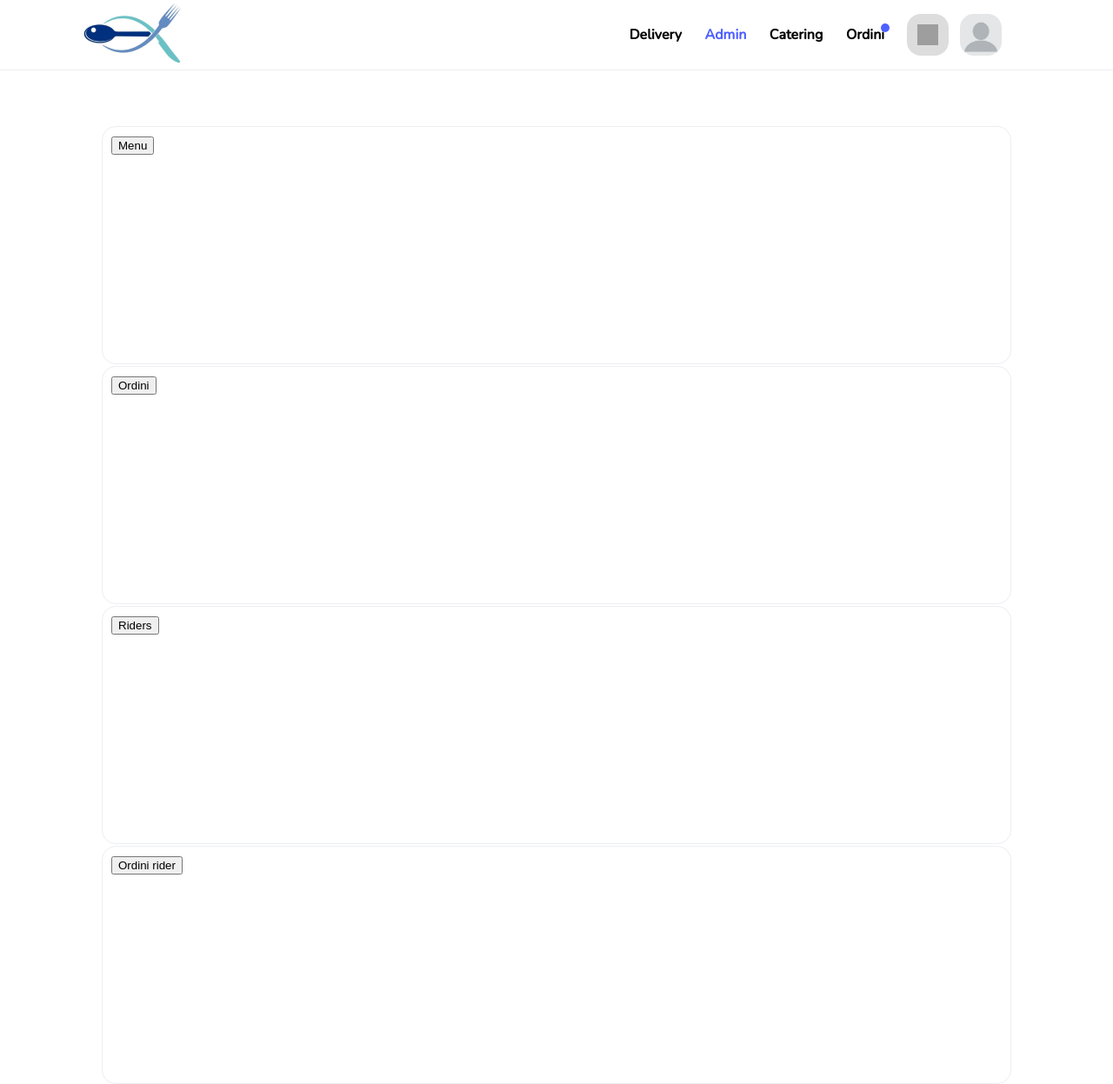
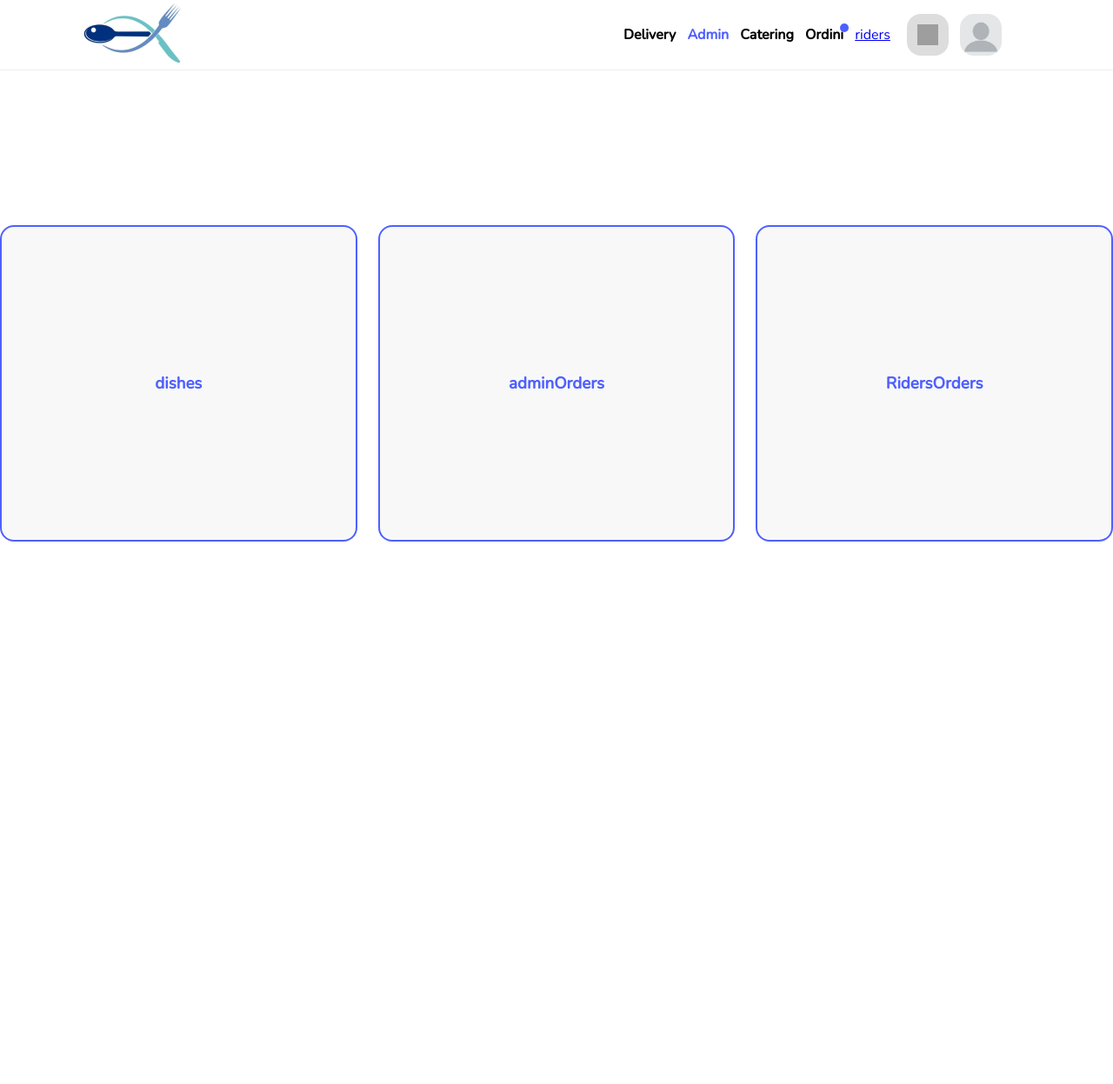
Before and after one commit to Spinny03/Il_Pescaggio, a PHP site: page /admin.php in a window 1280 px wide. Shown: the whole page at 87% size. After the commit the page ends 623 px from the top, so only its background shows below. Run offline with PHP 8.4, Linux system fonts and the light colour scheme; the visitor is signed in with stand-in values (Sample User, id 1); data comes from the database, SQL or seed files in the repository; data that the repository does not hold is empty; grey boxes are pictures that could not be loaded.

Commit message:
inizio style admin

```diff
--- a/admin.php
+++ b/admin.php
@@ -1,26 +1,26 @@
 <?php
 session_start();
-    if(empty($_SESSION["user"]) && empty($_COOKIE["user"])){
+if (empty($_SESSION["user"]) && empty($_COOKIE["user"])) {
     header("Location: index.php");
     exit();
 }
-    if(empty($_SESSION["user"]) || empty($_SESSION["user"])){
-        if(isset($_COOKIE["user"])){
+if (empty($_SESSION["user"]) || empty($_SESSION["user"])) {
+    if (isset($_COOKIE["user"])) {
         $_SESSION["user"] = $_COOKIE["user"];
     }
 }
 
 $conn = new mysqli("localhost", "root", "");
-    if ($conn->connect_error){
+if ($conn->connect_error) {
     exit("Connessione fallita: " . $conn->connect_error);
 }
 $conn->query("USE Il_Pescaggio");
-    $bag = $conn->query('SELECT SUM(quantity) FROM cart WHERE idUser="'.$_SESSION["user"].'" AND cart.catering = 0;');
+$bag = $conn->query('SELECT SUM(quantity) FROM cart WHERE idUser="' . $_SESSION["user"] . '" AND cart.catering = 0;');
 $bag = mysqli_fetch_assoc($bag);
 
-    if(isset($_POST["edit"]) && $_POST["edit"] != "new"){
+if (isset($_POST["edit"]) && $_POST["edit"] != "new") {
     $photoNewEs = False;
-        $data = $conn->query('SELECT * FROM dish WHERE id="'.$_POST["edit"].'";');
+    $data = $conn->query('SELECT * FROM dish WHERE id="' . $_POST["edit"] . '";');
     $data = mysqli_fetch_assoc($data);
     $dataID = $data['id'];
     $dataName = $data["dishName"];
@@ -28,8 +28,7 @@
     $dataDescr = $data["description"];
     $dataType = $data["dishType"];
     $dataPL = $data["photoLink"];
-    }
-    else{
+} else {
     $dataID = "new";
     $dataName = "";
     $dataCost = "";
@@ -37,30 +36,30 @@
     $dataType = "pizza";
     $dataPL = "";
     $photoNewEs = True;
-        if(file_exists("images/PhotoDishes/new.jpg")){
+    if (file_exists("images/PhotoDishes/new.jpg")) {
         $dataPL = "new.jpg";
     }
-        if( file_exists("images/PhotoDishes/new.png")){
+    if (file_exists("images/PhotoDishes/new.png")) {
         $dataPL = "new.png";
     }
-        if(file_exists("images/PhotoDishes/new.jpeg")){
+    if (file_exists("images/PhotoDishes/new.jpeg")) {
         $dataPL = "new.jpeg";
     }
-        if(file_exists("images/PhotoDishes/new.gif")){
+    if (file_exists("images/PhotoDishes/new.gif")) {
         $dataPL = "new.gif";
     }
 }
 
-    if(empty($dataPL)){
+if (empty($dataPL)) {
     $link = "images/icons/dish.png";
-    }
-    else{
-        $link = "images/photoDishes/".$dataPL;
+} else {
+    $link = "images/photoDishes/" . $dataPL;
 }
 ?>
 
 <!DOCTYPE html>
 <html>
+
 <head>
     <meta charset="UTF-8">
     <meta http-equiv="X-UA-Compatible" content="IE=edge">
@@ -75,19 +74,19 @@
     <link rel="icon" type="image/x-icon" href="images/favicon.ico">
     <title>GESTIONE MENU</title>
 </head>
+
 <body>
     <?php
-            $photo = $conn->query('SELECT photoLink FROM username WHERE email="'.$_SESSION["user"].'";');
+    $photo = $conn->query('SELECT photoLink FROM username WHERE email="' . $_SESSION["user"] . '";');
     $photo = mysqli_fetch_assoc($photo);
-            if(!empty($photo["photoLink"])){
-                echo'<style>
+    if (!empty($photo["photoLink"])) {
+        echo '<style>
                         a[id="profileBtn"]{
-                            background: url("images/userPhoto/'.$photo["photoLink"].'");
+                            background: url("images/userPhoto/' . $photo["photoLink"] . '");
                         }
                     </style>';
-            }
-            else{
-                echo'<style>
+    } else {
+        echo '<style>
                         a[id="profileBtn"]{
                             background: url("images/icons/profile.png");
                         }
@@ -104,17 +103,22 @@
             <a href="catering.php" class="navLink">Catering</a>
             <a href="orders.php" class="navLink">Ordini
                 <?php
-                            if(isset($_SESSION["bigNews"]) && $_SESSION["bigNews"] == "news"){
+                if (isset($_SESSION["bigNews"]) && $_SESSION["bigNews"] == "news") {
                     echo '<span id="bigNews"></span>';
                 }
                 ?>
             </a>
+
+
+            <a href="riders.php">riders</a>
+
+
         </ul>
 
         <a href="cart.php" class="navBtn" id="shoppingCard">
             <?php
-                        if(!empty($bag["SUM(quantity)"])){
-                            echo '<span id="itemsNumber">'.$bag["SUM(quantity)"].'</span>';
+            if (!empty($bag["SUM(quantity)"])) {
+                echo '<span id="itemsNumber">' . $bag["SUM(quantity)"] . '</span>';
             }
             ?>
             <img src="images/icons/blueBag.svg" alt="logo" id="shoppingSVG">
@@ -126,27 +130,17 @@
             <img src="images/icons/respBtn.svg" alt="menu" id="respImg">
         </button>
     </nav>
+
     <div class="containerAdmin">
-            <div class="adminSetting">
-                <form action="dishs.php">
-                    <input type="submit" value="Menu" />
-                </form>
-            </div>
-            <div class="adminSetting">
-                <form action="AdminOrders.php">
-                    <input type="submit" value="Ordini" />
-                </form>
-            </div>
-            <div class="adminSetting">
-                <form action="riders.php">
-                    <input type="submit" value="Riders" />
-                </form>
-            </div>
-            <div class="adminSetting">
-                <form action="RidersOrders.php">
-                    <input type="submit" value="Ordini rider" />
-                </form>
-            </div>
+        <a href="dishs.php" class="adminSetting">
+            <h3>dishes</h3>
+        </a>
+        <a href="adminOrders.php" class="adminSetting">
+            <h3>adminOrders</h3>
+        </a>
+        <a href="RidersOrders.php" class="adminSetting">
+            <h3>RidersOrders</h3>
+        </a>
     </div>
 </body>
 
--- a/css/adminStyles.css
+++ b/css/adminStyles.css
@@ -1,19 +1,25 @@
 .adminSetting{
-    margin-left: auto;
-    margin-right: auto;
-    margin-top: 5%;
-    height: 100%;
-    width: 80%;
-    border: 1px solid #EDEEF2;
-    background-color: white;
-    padding: 10px;
+    background-color: #f8f8f8;
+    height: 50%;
+    display: flex;
+    justify-content: center;
+    align-items: center;
+    border: 2px solid #4e60ff;
     border-radius: 16px;
+    text-decoration: none;
+    color: #4e60ff;
+}
+body{
+    overflow-y: hidden;
 }
 .containerAdmin{
     display: grid;
-    grid-template-rows: 50% 50% 50% 50%;
+    grid-template-columns: 1fr 1fr 1fr;
     width: calc(100vw - (100vw - 100%));
+    height: calc(100vh - 80px);
     gap: 24px;
+    justify-content: center;
+    align-items: center;
 }
 @media screen and (max-width: 660px) {
     .pSettings{
```
Also changed, not shown: images/photoDishes/6.jpg (renamed from images/photoDishes/21.jpg). Lines whose indentation alone changed are shown as unchanged.
